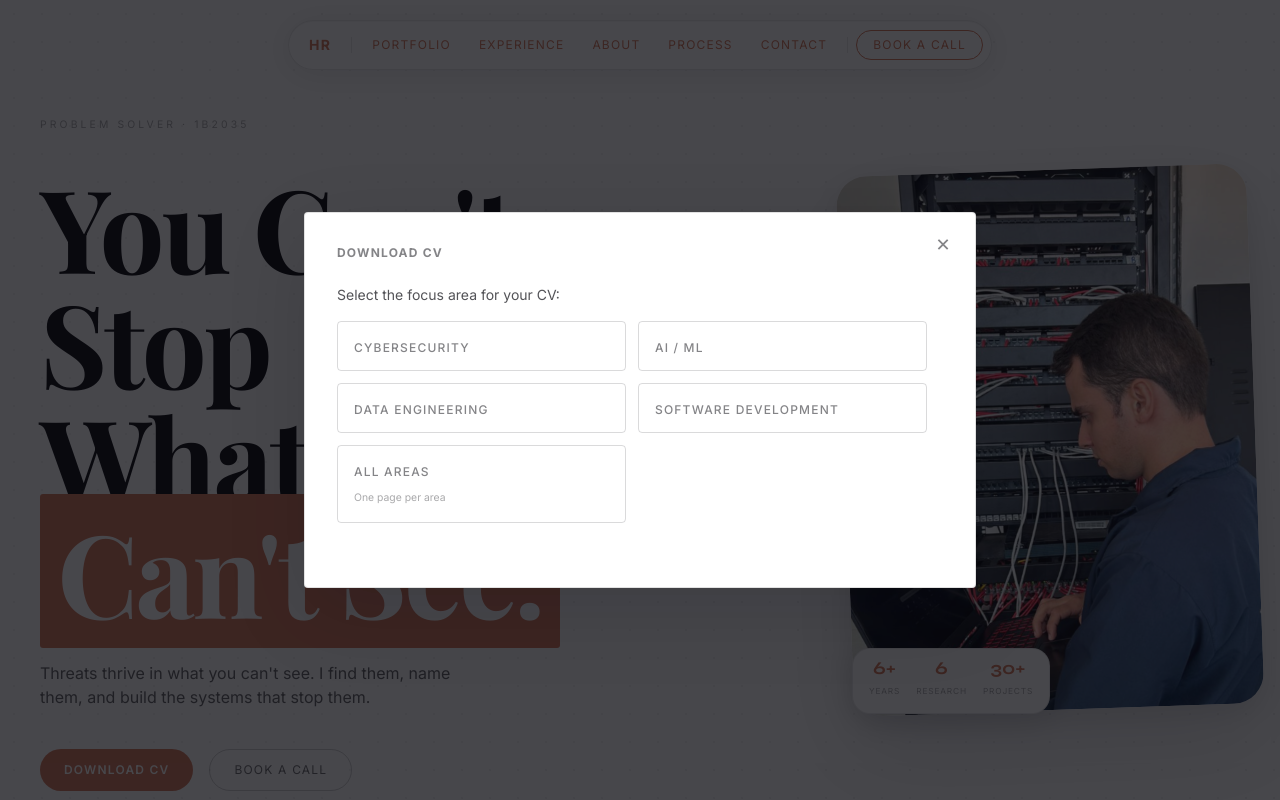
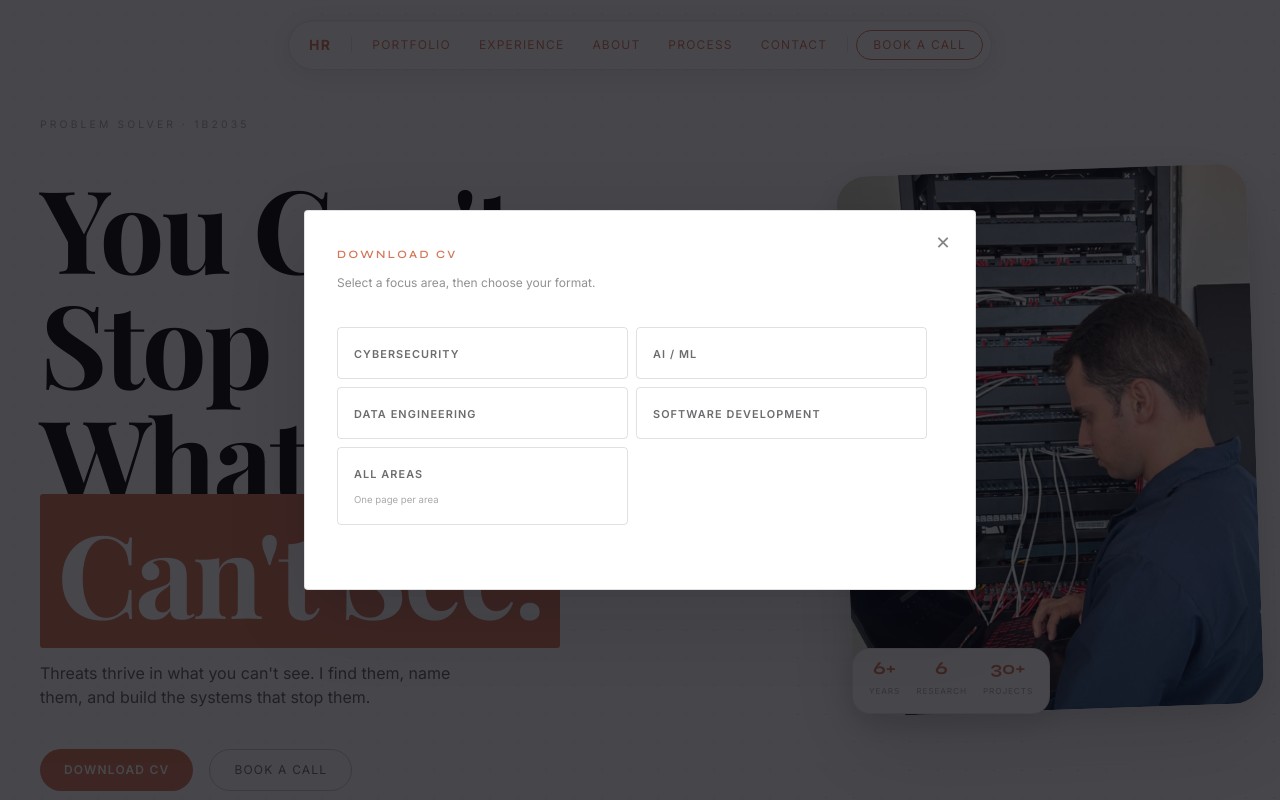
Before and after one commit to chutzpah-os/hr-portal, a Next.js app in the folder frontend/: page / in a window 1280 px wide. Both pictures are taken after a click on the button "DOWNLOAD CV". Shown: the top 800 px of the page. Built offline with nearby package versions, Linux system fonts and the light colour scheme; a web font is replaced by a local one.

Commit message:
feat(modal): restyle CV download modal to match light theme

```diff
--- a/frontend/src/components/ui/CVDownloadModal.tsx
+++ b/frontend/src/components/ui/CVDownloadModal.tsx
@@ -36,48 +36,44 @@ export default function CVDownloadModal({ isOpen, onClose }: CVDownloadModalProp
 
   return (
     <Modal isOpen={isOpen} onClose={handleClose}>
-      <h2
-        className="text-xs uppercase tracking-widest mb-6"
-        style={{ color: 'var(--white-50)' }}
-      >
-        Download CV
-      </h2>
+      {/* Header */}
+      <p className="section-label mb-1">Download CV</p>
+      <p className="text-[0.75rem] mb-8" style={{ color: 'var(--white-45)' }}>
+        Select a focus area, then choose your format.
+      </p>
 
-      {/* Step 1 — Area selection */}
-      <p className="text-sm mb-4" style={{ color: 'var(--white-70)' }}>
-        Select the focus area for your CV:
-      </p>
-      <div className="grid grid-cols-1 sm:grid-cols-2 gap-3 mb-8">
+      {/* Area selection */}
+      <div className="grid grid-cols-1 sm:grid-cols-2 gap-2 mb-8">
         {AREA_OPTIONS.map((area) => {
           const isSelected = selectedArea === area
           return (
             <button
               key={area}
               onClick={() => setSelectedArea(area)}
-              className="text-left px-4 py-3 rounded transition-all duration-200"
+              className="text-left px-4 py-3 rounded-lg transition-all duration-200"
               style={{
-                border: `1px solid ${isSelected ? 'var(--white-60)' : 'var(--white-15)'}`,
-                backgroundColor: isSelected ? 'var(--white-10)' : 'transparent',
-                color: isSelected ? 'var(--white-100)' : 'var(--white-50)',
+                border: `1px solid ${isSelected ? 'var(--accent)' : 'var(--white-12, rgba(10,10,15,0.12))'}`,
+                backgroundColor: isSelected ? 'var(--accent-dim)' : 'transparent',
+                color: isSelected ? 'var(--accent)' : 'var(--white-60)',
               }}
               onMouseEnter={(e) => {
                 if (!isSelected) {
-                  e.currentTarget.style.borderColor = 'var(--white-30)'
+                  e.currentTarget.style.borderColor = 'var(--white-25)'
                   e.currentTarget.style.color = 'var(--white-80)'
                 }
               }}
               onMouseLeave={(e) => {
                 if (!isSelected) {
-                  e.currentTarget.style.borderColor = 'var(--white-15)'
-                  e.currentTarget.style.color = 'var(--white-50)'
+                  e.currentTarget.style.borderColor = 'rgba(10,10,15,0.12)'
+                  e.currentTarget.style.color = 'var(--white-60)'
                 }
               }}
             >
-              <span className="text-xs uppercase tracking-widest font-medium">
+              <span className="text-[0.68rem] uppercase tracking-widest font-semibold">
                 {AREA_LABELS[area]}
               </span>
               {area === 'all' && (
-                <p className="text-[0.65rem] mt-1" style={{ color: 'var(--white-35)' }}>
+                <p className="text-[0.6rem] mt-0.5" style={{ color: 'var(--white-35)' }}>
                   One page per area
                 </p>
               )}
@@ -86,57 +82,47 @@ export default function CVDownloadModal({ isOpen, onClose }: CVDownloadModalProp
         })}
       </div>
 
-      {/* Step 2 — Format selection (shown after area is picked) */}
+      {/* Format selection */}
       {selectedArea && (
-        <div>
-          <p className="text-sm mb-4" style={{ color: 'var(--white-70)' }}>
-            Choose format:
-          </p>
-          <div className="flex flex-wrap gap-3">
+        <div className="flex flex-wrap gap-3 pt-4" style={{ borderTop: '1px solid rgba(10,10,15,0.08)' }}>
           <button
             onClick={handleTex}
-              className="flex items-center gap-2 px-5 py-3 rounded text-xs uppercase tracking-widest transition-colors duration-200"
+            className="flex items-center gap-2 text-xs uppercase tracking-widest px-6 py-3 rounded-full transition-all duration-200"
             style={{
-                border: '1px solid var(--white-50)',
-                color: 'var(--white-90)',
-                backgroundColor: 'var(--white-10)',
+              backgroundColor: 'var(--accent)',
+              color: 'rgb(255,255,255)',
+              fontWeight: 600,
             }}
-              onMouseEnter={(e) => {
-                e.currentTarget.style.backgroundColor = 'var(--white-15)'
-              }}
-              onMouseLeave={(e) => {
-                e.currentTarget.style.backgroundColor = 'var(--white-10)'
-              }}
+            onMouseEnter={(e) => { e.currentTarget.style.opacity = '0.85' }}
+            onMouseLeave={(e) => { e.currentTarget.style.opacity = '1' }}
           >
-              <svg width="14" height="14" viewBox="0 0 24 24" fill="none" stroke="currentColor" strokeWidth="1.5">
-                <path strokeLinecap="round" strokeLinejoin="round" d="M19.5 14.25v-2.625a3.375 3.375 0 00-3.375-3.375h-1.5A1.125 1.125 0 0113.5 7.125v-1.5a3.375 3.375 0 00-3.375-3.375H8.25m.75 12l3 3m0 0l3-3m-3 3v-6m-1.5-9H5.625c-.621 0-1.125.504-1.125 1.125v17.25c0 .621.504 1.125 1.125 1.125h12.75c.621 0 1.125-.504 1.125-1.125V11.25a9 9 0 00-9-9z" />
-              </svg>
             Download .tex
           </button>
 
           <button
             onClick={handlePdf}
             disabled={loading}
-              className="flex items-center gap-2 px-5 py-3 rounded text-xs uppercase tracking-widest transition-colors duration-200"
+            className="flex items-center gap-2 text-xs uppercase tracking-widest px-6 py-3 rounded-full transition-all duration-200"
             style={{
-                border: '1px solid var(--white-25)',
-                color: loading ? 'var(--white-35)' : 'var(--white-70)',
-                backgroundColor: 'transparent',
+              border: '1px solid var(--white-20)',
+              color: loading ? 'var(--white-30)' : 'var(--white-60)',
               cursor: loading ? 'not-allowed' : 'pointer',
             }}
             onMouseEnter={(e) => {
-                if (!loading) e.currentTarget.style.borderColor = 'var(--white-50)'
+              if (!loading) {
+                e.currentTarget.style.borderColor = 'var(--white-50)'
+                e.currentTarget.style.color = 'var(--white-90)'
+              }
             }}
             onMouseLeave={(e) => {
-                if (!loading) e.currentTarget.style.borderColor = 'var(--white-25)'
+              if (!loading) {
+                e.currentTarget.style.borderColor = 'var(--white-20)'
+                e.currentTarget.style.color = 'var(--white-60)'
+              }
             }}
           >
-              <svg width="14" height="14" viewBox="0 0 24 24" fill="none" stroke="currentColor" strokeWidth="1.5">
-                <path strokeLinecap="round" strokeLinejoin="round" d="M19.5 14.25v-2.625a3.375 3.375 0 00-3.375-3.375h-1.5A1.125 1.125 0 0113.5 7.125v-1.5a3.375 3.375 0 00-3.375-3.375H8.25m.75 12l3 3m0 0l3-3m-3 3v-6m-1.5-9H5.625c-.621 0-1.125.504-1.125 1.125v17.25c0 .621.504 1.125 1.125 1.125h12.75c.621 0 1.125-.504 1.125-1.125V11.25a9 9 0 00-9-9z" />
-              </svg>
             {loading ? 'Generating...' : 'Download .pdf'}
           </button>
-          </div>
         </div>
       )}
     </Modal>
```
Lines whose indentation alone changed are shown as unchanged.
